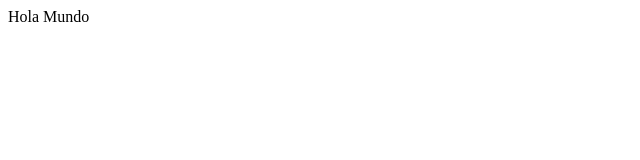
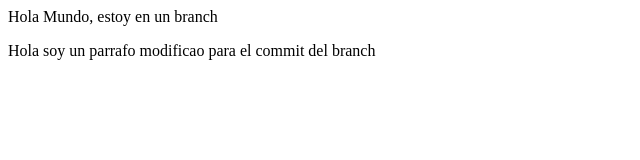
Before and after one commit to Cfigueroavenegas/prueba-de-software, a plain HTML site: page index.html in a window 1280 px wide. Shown: the whole page, without its empty margins (0-640 px from the left). Drawn offline with Linux system fonts and the light colour scheme.

Commit message:
Cambiar html y agregar una etiqueta

```diff
--- a/index.html
+++ b/index.html
@@ -6,6 +6,7 @@
     <title>Document</title>
 </head>
 <body>
-    Hola Mundo
+    Hola Mundo, estoy en un branch
+    <p>Hola soy un parrafo modificao para el commit del branch</p>
 </body>
 </html>
```
